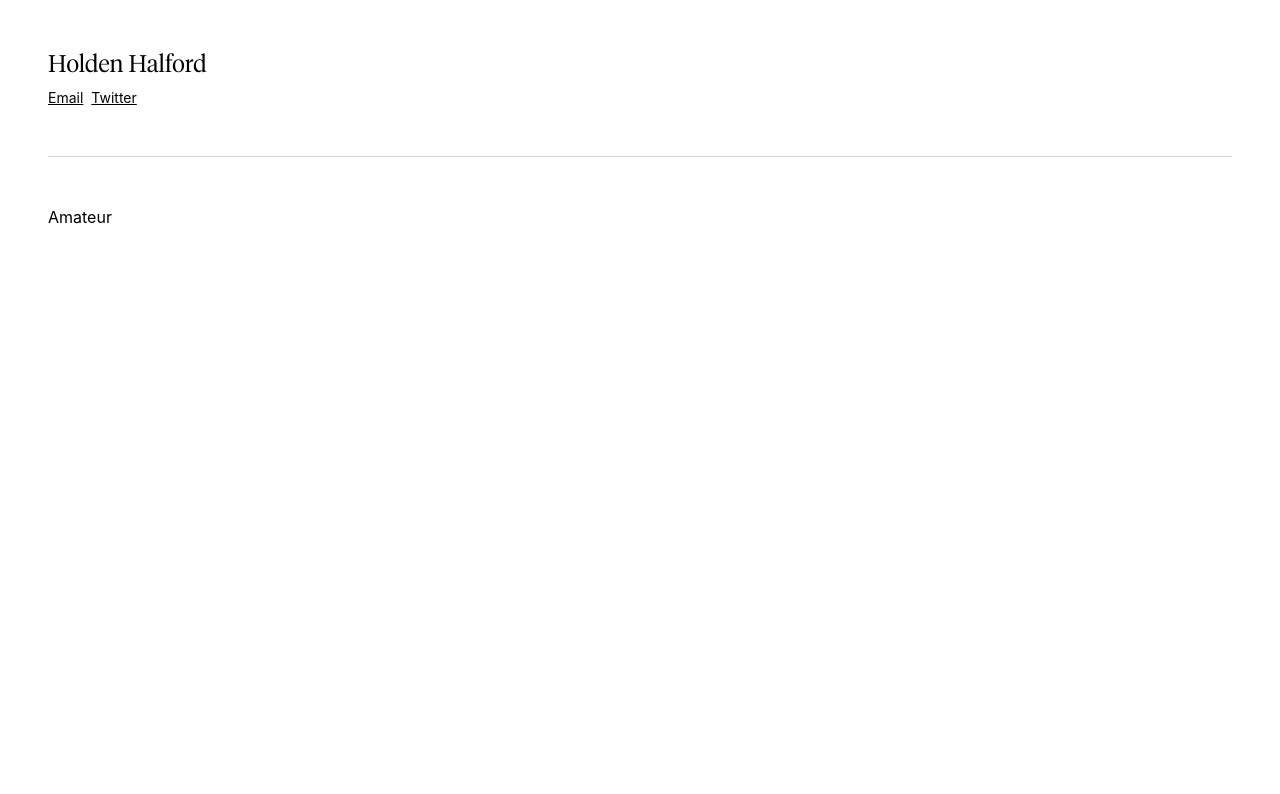
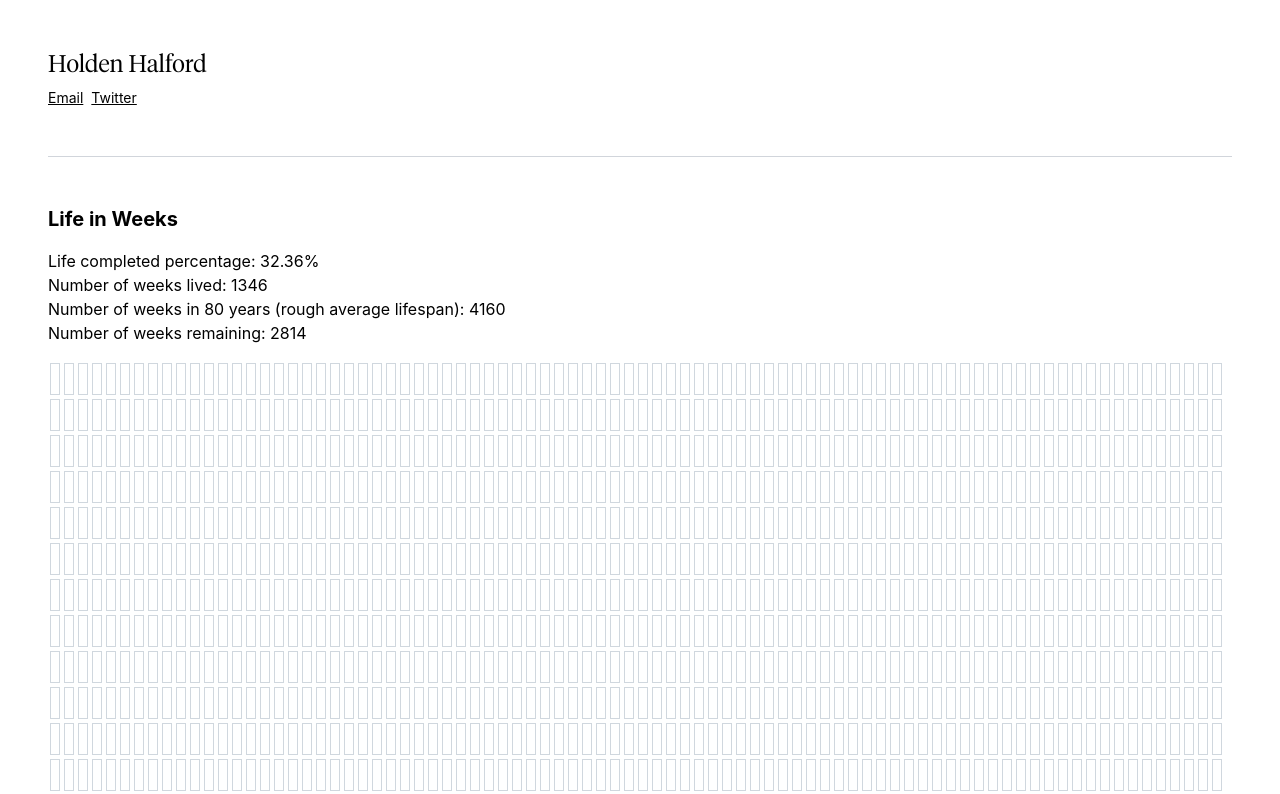
Before and after one commit to holdeeno/Holden-Halford, a Next.js app: page / in a window 1280 px wide. Shown: the top 794 px of the page. Built offline with nearby package versions, Linux system fonts and the light colour scheme.

Commit message:
Added the Life in Weeks component stuff to the index page (for now)

```diff
--- /dev/null
+++ b/components/LifeInWeeks.tsx
@@ -0,0 +1,51 @@
+import React from 'react';
+
+const LifeInWeeks: React.FC = () => {
+  const birthdate = new Date('1997-08-01'); // Replace with your actual birthdate
+  const today = new Date();
+  const weeksIn80Years = 80 * 52;
+
+  const generateAllWeekDates = (birthdate: Date, totalWeeks: number) => {
+    const weekDates = [];
+    for (let i = 0; i < totalWeeks; i++) {
+      const weekDate = new Date(birthdate.getTime());
+      weekDate.setDate(birthdate.getDate() + i * 7);
+      weekDates.push(weekDate);
+    }
+    return weekDates;
+  };
+
+  const weeksLived = Math.floor((today.getTime() - birthdate.getTime()) / (1000 * 60 * 60 * 24 * 7));
+  const lifeCompletionPercentage = ((weeksLived / weeksIn80Years) * 100).toFixed(2);
+  const weeksRemaining = weeksIn80Years - weeksLived;
+  const allWeekDates = generateAllWeekDates(birthdate, weeksIn80Years);
+
+  return (
+    <div>
+      <h1 className="text-xl font-bold mb-4">Life in Weeks</h1>
+      <p>Life completed percentage: {lifeCompletionPercentage}%</p>
+      <p>Number of weeks lived: {weeksLived}</p>
+      <p>Number of weeks in 80 years (rough average lifespan): {weeksIn80Years}</p>
+      <p>Number of weeks remaining: {weeksRemaining}</p>
+      <div className="flex flex-wrap justify-start items-start mt-4">
+        {allWeekDates.map((weekDate, index) => {
+          const keyDate = weekDate.toISOString().split('T')[0];
+          const isPast = weekDate < today; // Check if the week has been lived
+          const borderColor = '#D0D7DE'; // Border color for all rectangles
+          const backgroundColor = isPast ? 'transparent' : '#F6F8FA'; // Background color for future weeks
+
+          return (
+            <div
+              key={keyDate}
+              data-date={keyDate}
+              className={`h-8 max-h-8 py-0.5 px-1 m-0.5 text-center overflow-hidden whitespace-nowrap inline-block`}
+              style={{ borderColor, backgroundColor, borderWidth: '1px', borderStyle: 'solid' }}>
+            </div>
+          );
+        })}
+      </div>
+    </div>
+  );
+};
+
+export default LifeInWeeks;
--- a/pages/index.tsx
+++ b/pages/index.tsx
@@ -1,6 +1,7 @@
 import type { NextPage } from 'next'
 import Head from 'next/head'
 import Layout from '../components/Layout'
+import LifeInWeeks from '../components/LifeInWeeks';
 
 const Home: NextPage = () => {
     return (
@@ -11,7 +12,7 @@ const Home: NextPage = () => {
       </Head>
 
       <main>
-        <h1>Amateur</h1>
+        <LifeInWeeks />
       </main>
     </Layout>
   )
```
